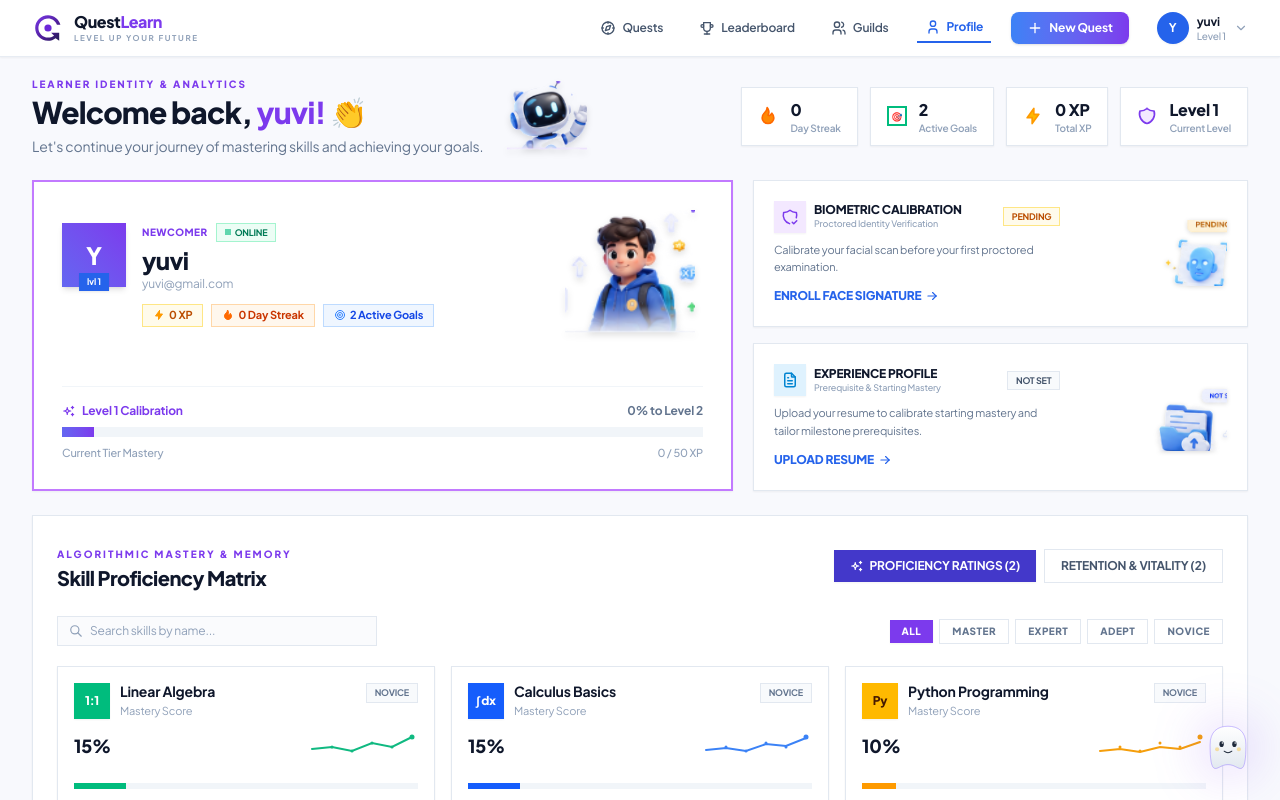
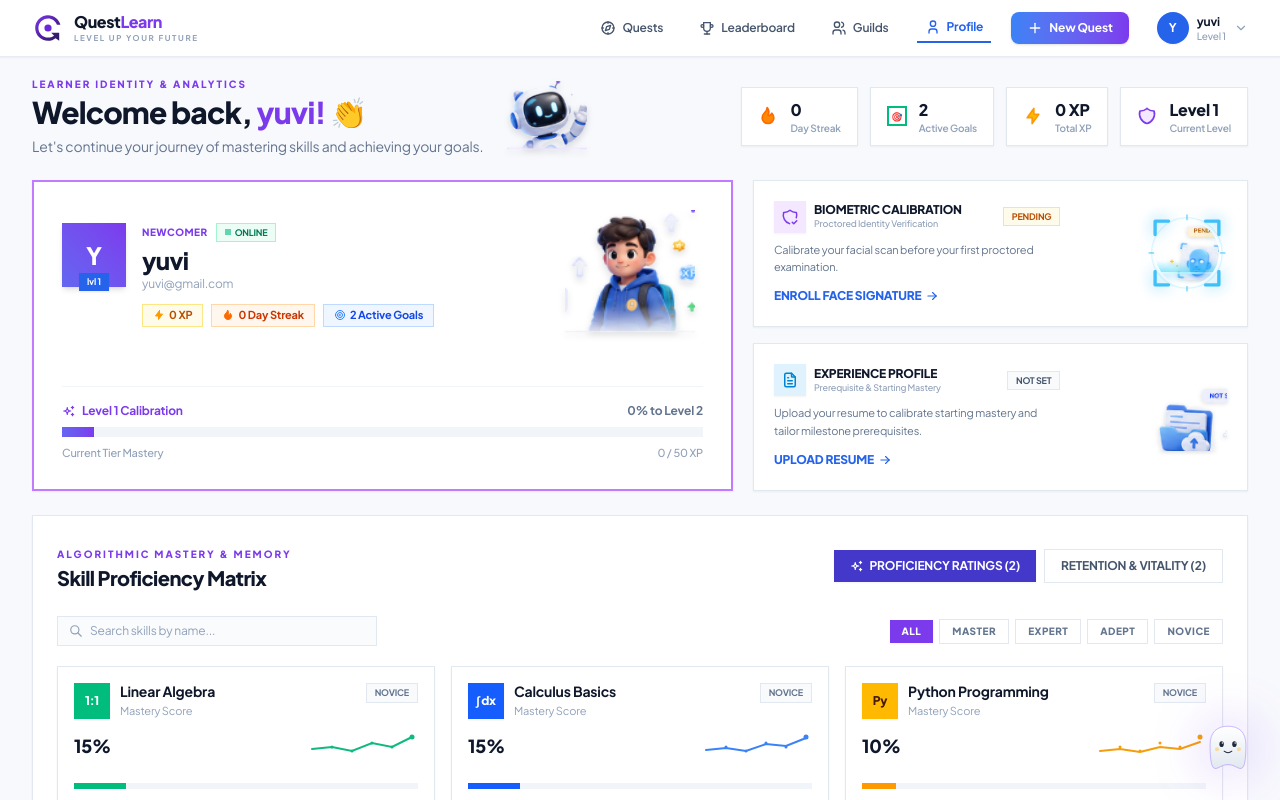
Before and after one commit to KungumapriyaaMKP/HCL-Amplified, a Next.js app: page /profile in a window 1280 px wide. Shown: the top 800 px of the page. Built offline with nearby package versions, Linux system fonts and the light colour scheme; no server answers.

Commit message:
feat(profile): add dynamic biometric scanning animation with sweeping laser and pulsing reticle

```diff
--- a/frontend/components/profile/ProfileDashboardView.tsx
+++ b/frontend/components/profile/ProfileDashboardView.tsx
@@ -332,15 +332,50 @@ export function ProfileDashboardView({
                 </Link>
               </div>
 
-              <div className="shrink-0">
+              {/* Dynamic Animated Biometric Face Scanner */}
+              <div className="shrink-0 relative flex items-center justify-center select-none w-20 h-20">
+                {/* Pulsing Scan Reticle Corner Brackets */}
+                <svg
+                  viewBox="0 0 100 100"
+                  fill="none"
+                  xmlns="http://www.w3.org/2000/svg"
+                  className="absolute inset-0 w-full h-full pointer-events-none animate-biometric-brackets z-10"
+                >
+                  {/* Top-Left Bracket */}
+                  <path d="M12 28 V12 H28" stroke="#38BDF8" strokeWidth="4" strokeLinecap="round" strokeLinejoin="round" />
+                  {/* Top-Right Bracket */}
+                  <path d="M88 28 V12 H72" stroke="#38BDF8" strokeWidth="4" strokeLinecap="round" strokeLinejoin="round" />
+                  {/* Bottom-Left Bracket */}
+                  <path d="M12 72 V88 H28" stroke="#38BDF8" strokeWidth="4" strokeLinecap="round" strokeLinejoin="round" />
+                  {/* Bottom-Right Bracket */}
+                  <path d="M88 72 V88 H72" stroke="#38BDF8" strokeWidth="4" strokeLinecap="round" strokeLinejoin="round" />
+
+                  {/* Calibration Crosshair Ticks */}
+                  <line x1="50" y1="5" x2="50" y2="10" stroke="#38BDF8" strokeWidth="2" strokeLinecap="round" opacity="0.6" />
+                  <line x1="50" y1="90" x2="50" y2="95" stroke="#38BDF8" strokeWidth="2" strokeLinecap="round" opacity="0.6" />
+                  <line x1="5" y1="50" x2="10" y2="50" stroke="#38BDF8" strokeWidth="2" strokeLinecap="round" opacity="0.6" />
+                  <line x1="90" y1="50" x2="95" y2="50" stroke="#38BDF8" strokeWidth="2" strokeLinecap="round" opacity="0.6" />
+                </svg>
+
+                {/* Radar Grid Ripple Wave */}
+                <div className="absolute inset-1.5 rounded-full border border-sky-400/40 animate-biometric-ripple pointer-events-none" />
+
+                {/* Biometric Face Image Container with Sweeping Laser Line */}
+                <div className="relative w-16 h-16 flex items-center justify-center overflow-hidden rounded-full">
                   <Image
                     src="/images/profile/face_hologram.png"
                     alt="Biometric Face 3D"
-                  width={80}
-                  height={80}
+                    width={64}
+                    height={64}
                     className="object-contain drop-shadow-sm select-none"
                     unoptimized
                   />
+
+                  {/* Sweeping Laser Beam with Glowing Cyan Light Curtain */}
+                  <div className="absolute left-0 right-0 h-[2px] bg-gradient-to-r from-transparent via-cyan-200 to-transparent shadow-[0_0_8px_#38BDF8] animate-biometric-laser pointer-events-none z-20">
+                    <div className="absolute -top-3 left-0 right-0 h-3 bg-gradient-to-t from-cyan-400/35 to-transparent blur-[0.5px] pointer-events-none" />
+                  </div>
+                </div>
               </div>
             </div>
 
--- a/frontend/styles/globals.css
+++ b/frontend/styles/globals.css
@@ -265,3 +265,58 @@ h1, h2, h3, h4, h5, h6 {
   border-color: #7C3AED !important;
   box-shadow: 0 0 6px rgba(168, 85, 247, 0.55), 0 0 12px rgba(124, 58, 237, 0.2) !important;
 }
+
+/* Dynamic Biometric Face Laser Scanning Keyframes */
+@keyframes biometric-laser-sweep {
+  0% {
+    top: 8%;
+    opacity: 0.95;
+  }
+  50% {
+    top: 85%;
+    opacity: 0.95;
+  }
+  100% {
+    top: 8%;
+    opacity: 0.95;
+  }
+}
+
+@keyframes biometric-bracket-pulse {
+  0%, 100% {
+    transform: scale(1);
+    opacity: 0.85;
+    filter: drop-shadow(0 0 3px rgba(56, 189, 248, 0.5));
+  }
+  50% {
+    transform: scale(1.06);
+    opacity: 1;
+    filter: drop-shadow(0 0 8px rgba(56, 189, 248, 0.95));
+  }
+}
+
+@keyframes biometric-grid-ripple {
+  0% {
+    transform: scale(0.7);
+    opacity: 0.85;
+  }
+  50% {
+    opacity: 0.35;
+  }
+  100% {
+    transform: scale(1.3);
+    opacity: 0;
+  }
+}
+
+.animate-biometric-laser {
+  animation: biometric-laser-sweep 2.2s ease-in-out infinite;
+}
+
+.animate-biometric-brackets {
+  animation: biometric-bracket-pulse 2s ease-in-out infinite;
+}
+
+.animate-biometric-ripple {
+  animation: biometric-grid-ripple 2.4s cubic-bezier(0.1, 0.6, 0.4, 1) infinite;
+}
```
Lines whose indentation alone changed are shown as unchanged.
